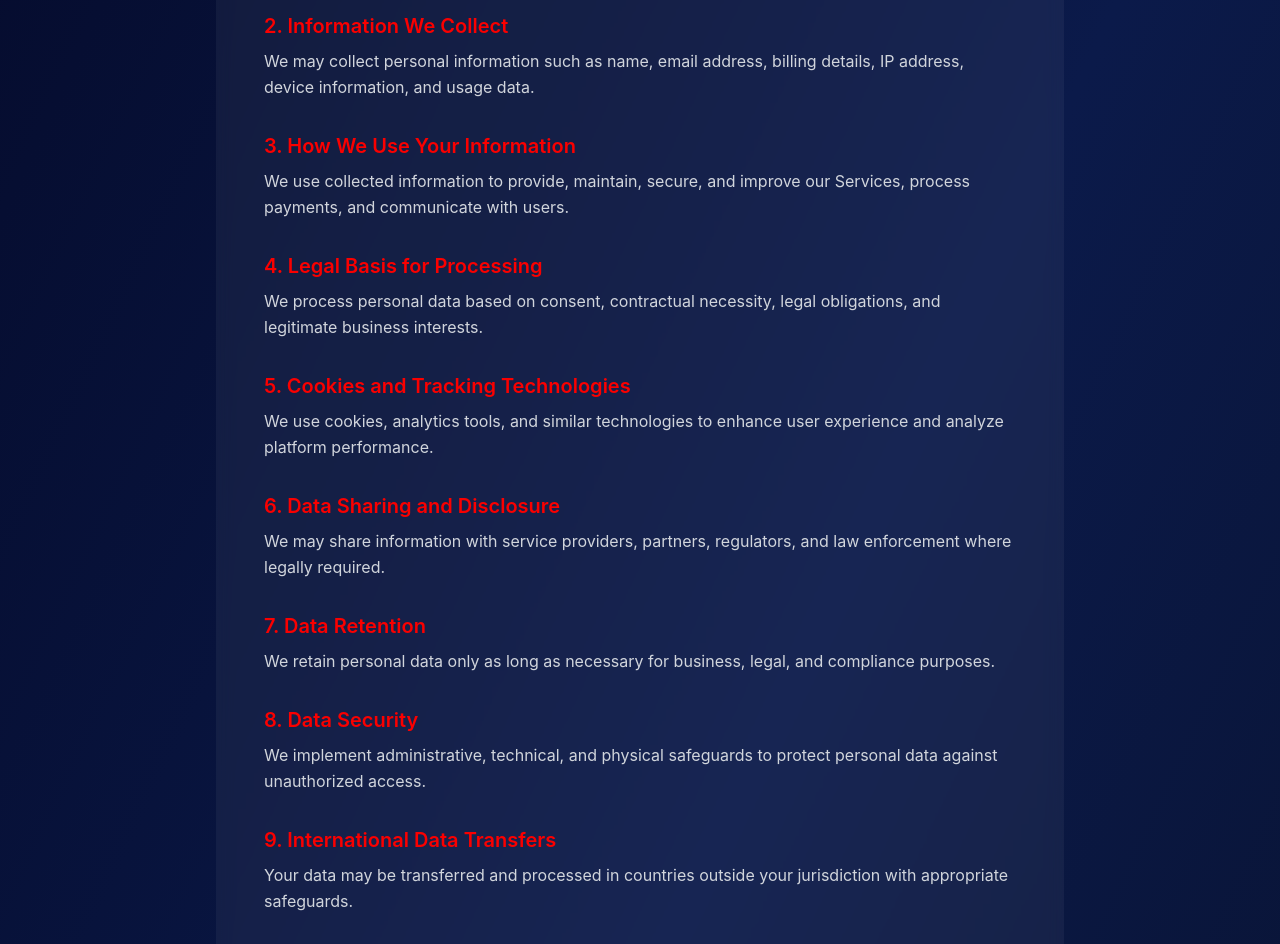
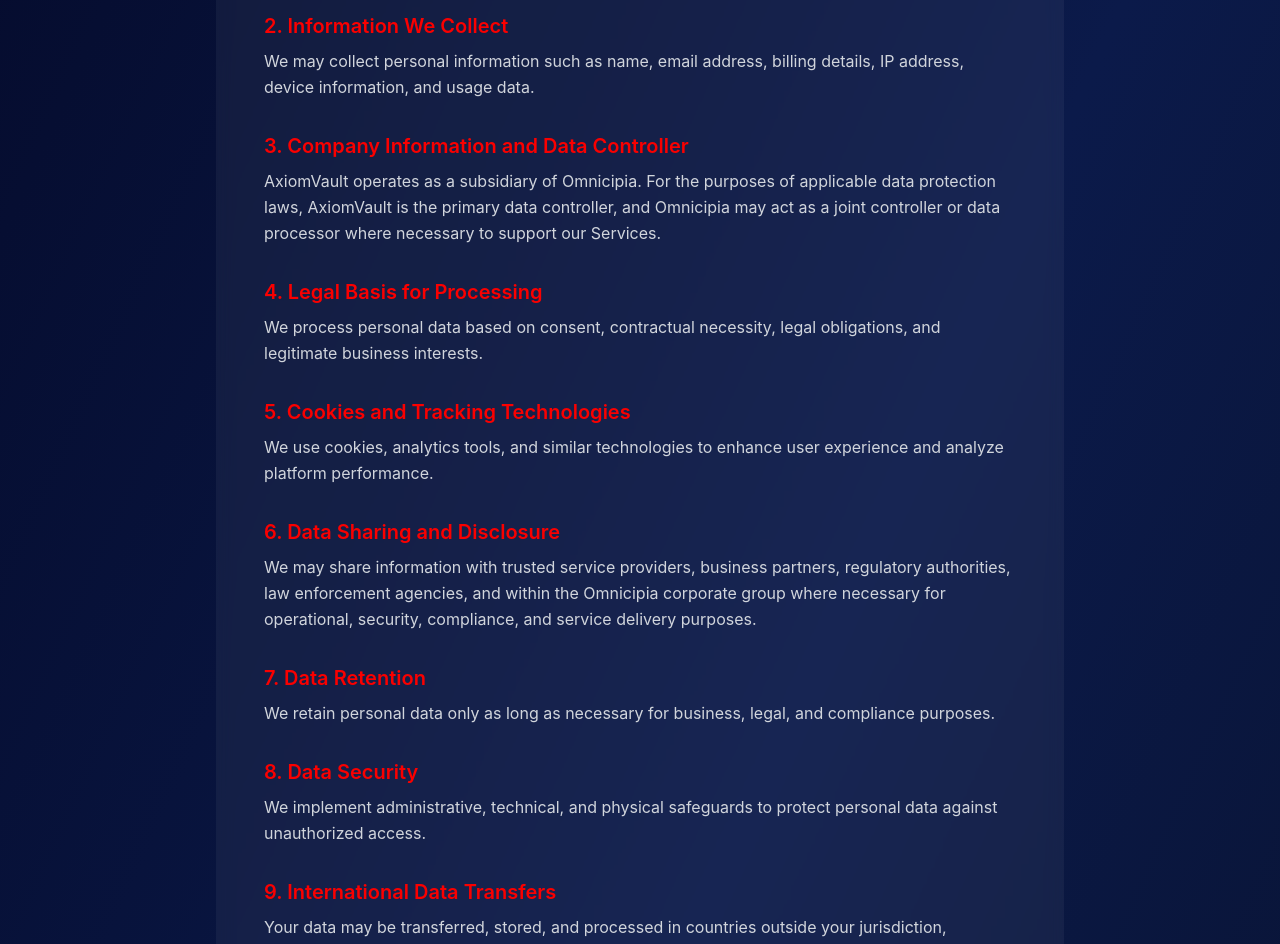
Before and after one commit to chikamso-cmd/AxiomVault, a React (Vite) app: page /privacy in a window 1280 px wide. Shown: the part 340-1284 px from the top of the page. Built offline with nearby package versions, Linux system fonts and the light colour scheme.

Commit message:
added the parent company as a reference to the about [age and terms of usage page and to the footer

```diff
--- a/src/Pages/AboutUs.jsx
+++ b/src/Pages/AboutUs.jsx
@@ -154,9 +154,11 @@
             AxiomVault was founded by elite security engineers and incident
             responders who identified a critical gap: modern teams needed
             high-fidelity signal, millisecond response, and measurable security
-            outcomes without a bloated stack. We architected a unified platform
-            that fuses detection, investigation, and response so teams can
-            innovate fearlessly while staying protected.
+            outcomes without a bloated stack. As a subsidiary of Omnicipia, we
+            leverage enterprise-grade infrastructure, research, and innovation
+            to architect a unified platform that fuses detection, investigation,
+            and response—so teams can innovate fearlessly while staying
+            protected.
           </p>
         </motion.div>
       </section>
--- a/src/Pages/Policy/Policy.jsx
+++ b/src/Pages/Policy/Policy.jsx
@@ -40,10 +40,11 @@
               billing details, IP address, device information, and usage data.
             </Section3>
 
-            <Section3 title="3. How We Use Your Information">
-              We use collected information to provide, maintain, secure, and
-              improve our Services, process payments, and communicate with
-              users.
+            <Section3 title="3. Company Information and Data Controller">
+              AxiomVault operates as a subsidiary of Omnicipia. For the purposes
+              of applicable data protection laws, AxiomVault is the primary data
+              controller, and Omnicipia may act as a joint controller or data
+              processor where necessary to support our Services.
             </Section3>
 
             <Section3 title="4. Legal Basis for Processing">
@@ -57,8 +58,10 @@
             </Section3>
 
             <Section3 title="6. Data Sharing and Disclosure">
-              We may share information with service providers, partners,
-              regulators, and law enforcement where legally required.
+              We may share information with trusted service providers, business
+              partners, regulatory authorities, law enforcement agencies, and
+              within the Omnicipia corporate group where necessary for
+              operational, security, compliance, and service delivery purposes.
             </Section3>
 
             <Section3 title="7. Data Retention">
@@ -72,8 +75,10 @@
             </Section3>
 
             <Section3 title="9. International Data Transfers">
-              Your data may be transferred and processed in countries outside
-              your jurisdiction with appropriate safeguards.
+              Your data may be transferred, stored, and processed in countries
+              outside your jurisdiction, including within Omnicipia-affiliated
+              entities, with appropriate contractual and technical safeguards in
+              place.
             </Section3>
 
             <Section3 title="10. Your Rights">
--- a/src/Pages/terms/Terms.jsx
+++ b/src/Pages/terms/Terms.jsx
@@ -56,8 +56,9 @@
             </Section>
 
             <Section title="6. Intellectual Property">
-              All content, software, and trademarks belong to AxiomVault. No
-              rights are transferred to users.
+              All content, software, trademarks, and intellectual property
+              belong to AxiomVault and its parent company, Omnicipia, or their
+              licensors. No rights are transferred to users.
             </Section>
 
             <Section title="7. User Data">
@@ -162,7 +163,6 @@
         </motion.div>
       </main>
 
-
       {/* Footer */}
       <footer className="border-t border-white/10 py-6 text-center text-gray-400 text-sm">
         <Footer />
--- a/src/components/Footer.jsx
+++ b/src/components/Footer.jsx
@@ -113,7 +113,8 @@
         </div>
       </div>
       <p className="text-center mt-5">
-        (c) {new Date().getFullYear()} AxiomVault Inc. Cybersecurity.
+        © {new Date().getFullYear()} AxiomVault Inc. All rights reserved. <br />
+        A subsidiary of Omnicipia.
       </p>
     </section>
   );
```
